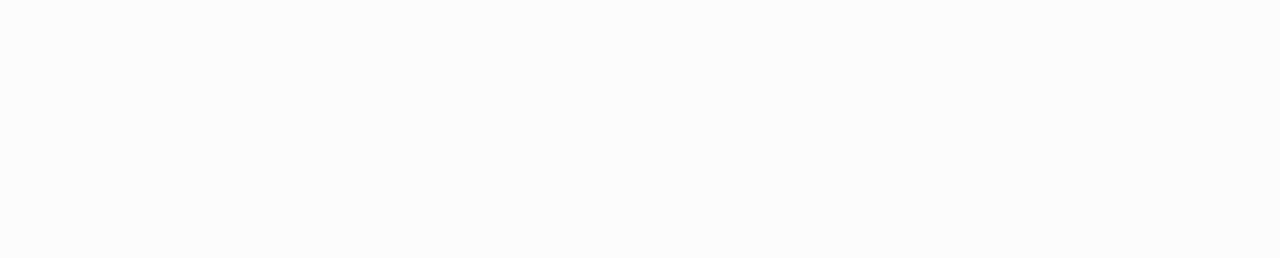
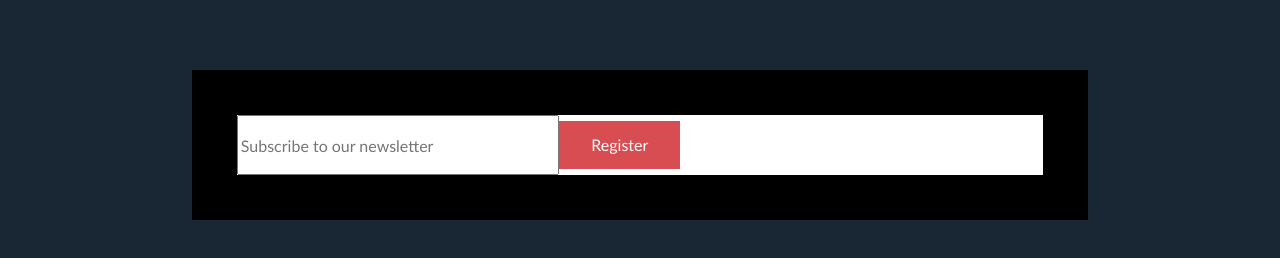
Before and after one commit to devitoangelo/proj-html-vuejs, a Vue app: page / in a window 1280 px wide. Shown: the part 4165-4423 px from the top of the page. Before the commit the page ends 4155 px from the top, so only its background shows below. Built offline with nearby package versions, Linux system fonts and the light colour scheme.

Commit message:
add style buttom to footer

```diff
--- a/src/App.vue
+++ b/src/App.vue
@@ -311,7 +311,8 @@
                   <i class="fa-regular fa-folder-closed"></i>
                   <nav style="padding-left: 1rem ;">University</nav>
                 </div>
-                <h1 style="font-size: 1rem;"> <strong>Peer pressure changes how  winner's work to open gold on Film festival</strong>
+                <h1 style="font-size: 1rem;"> <strong>Peer pressure changes how winner's work to open gold on Film
+                    festival</strong>
                 </h1>
                 <br>
                 <p>
@@ -338,7 +339,8 @@
                   <i class="fa-regular fa-folder-closed"></i>
                   <nav style="padding-left: 1rem ;">University</nav>
                 </div>
-                <h1 style="font-size: 1rem;"> <strong>Lewisham Live Mixtapewinner's work to open gold on Film festival</strong>
+                <h1 style="font-size: 1rem;"> <strong>Lewisham Live Mixtapewinner's work to open gold on Film
+                    festival</strong>
                 </h1>
                 <br>
                 <p>
@@ -364,7 +366,8 @@
                   <i class="fa-regular fa-folder-closed"></i>
                   <nav style="padding-left: 1rem ;">University</nav>
                 </div>
-                <h1 style="font-size: 1rem;"> <strong>Tourner Prize Live Mixtapewinner's work to open gold on Film festival</strong>
+                <h1 style="font-size: 1rem;"> <strong>Tourner Prize Live Mixtapewinner's work to open gold on Film
+                    festival</strong>
                 </h1>
                 <br>
                 <p>
@@ -384,38 +387,40 @@
 
     <!-- container_images -->
     <div class="container-fluid images">
-     <img  src="/images/gallery-1.jpg" alt="">
-     <img width="465px" height="330px" src="/images/news-3.jpg"alt="">
+      <img src="/images/gallery-1.jpg" alt="">
+      <img width="465px" height="330px" src="/images/news-3.jpg" alt="">
       <img src="/images/gallery-2.jpg" alt="">
       <img src="/images/gallery-3.jpg" alt="">
+    </div>
+
+  </main>
+
+  <!-- footer -->
+  <footer>
+    <div class="site_footer">
+      <div class="footer">
+        <div class="templete_footer">
+          <input  placeholder="Subscribe to our newsletter" class="input">
+          <button class="buttom"> Register</button>
+
+
+
+
+        </div>
+
       </div>
 
 
 
 
 
+    </div>
 
 
 
 
 
-
-
-
-
-
-
-
-
-
-
-
-
-
-
-
-
-  </main>
+  </footer>
 
 </template>
 
@@ -633,14 +638,68 @@
 
 }
 
-hr{
+hr {
   width: 20%;
   color: var(--color_subtitle);
   border: 2px solid;
 }
 
 /* images */
-.images{
+.images {
   padding: 0;
 }
+
+
+/* footer */
+
+.site_footer {
+  background-color: var(--bg_footer);
+  height: 600px;
+  width: 100%;
+  padding-top: 5rem;
+
+  >.footer {
+    margin: auto;
+    width: 70%;
+    background-color: black;
+    height: 150px;
+    display: flex;
+
+    >.templete_footer {
+      margin: auto;
+      width: 90%;
+      background-color: white;
+      height: 40%;
+      display: flex;
+      align-items: center;
+
+      >.input {
+        height: 100%;
+        width: 40%;
+        text-decoration: none;
+
+
+
+
+      }
+
+      >.buttom {
+        background-color: var(--ResultOnlineCourse);
+        height: 80%;
+        width: 15%;
+        color: white;
+        border: none
+      }
+
+      >.text_footer{
+        display: flex;
+        height: 90%;
+        margin-left: 2rem;
+      }
+
+    }
+
+  }
+
+}
 </style>
--- a/src/style.css
+++ b/src/style.css
@@ -6,6 +6,7 @@
   --HappyClients: #3adc79;
   --bg_free:  #D74D5240;
   --color_event: #D74D52CF;
+  --bg_footer: #192735 ;
 }
 
 
```
Lines whose indentation alone changed are shown as unchanged.
